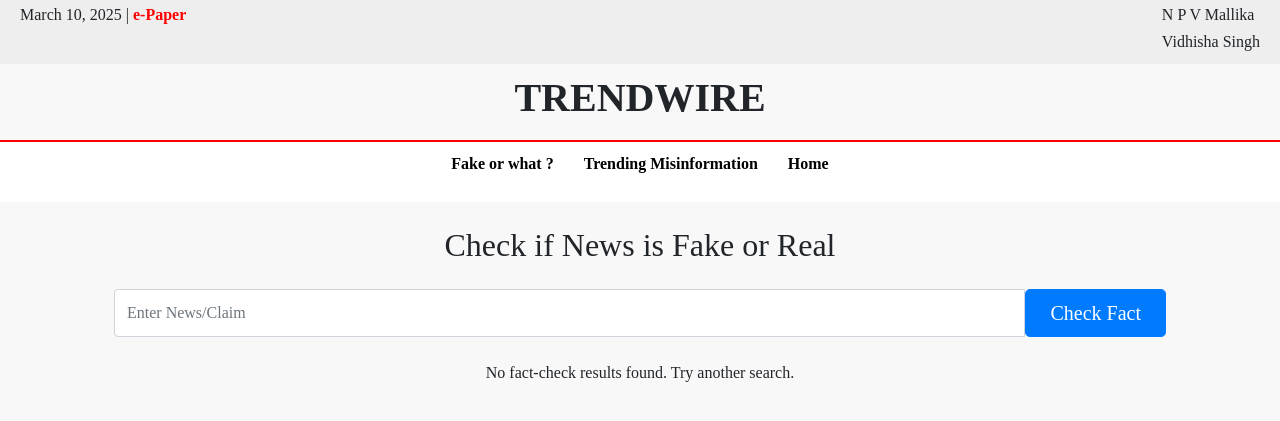
After one commit to vidhisha05/trendwire, a Django app: page /fake_or_what/ in a window 1280 px wide. The commit adds this page. Shown: the top 421 px of the page. Run offline with Django 5.2, Linux system fonts and the light colour scheme.

Commit message:
fake or what ?

```diff
--- a/news/urls.py
+++ b/news/urls.py
@@ -1,8 +1,9 @@
 
 from django.urls import path
 from .views import google_news_feed  # Import your view
-from .views import fact_check_feed
+from .views import fact_check_feed, fake_or_what
 urlpatterns = [
     path('', google_news_feed, name='home'),
-      path('fact-check/', fact_check_feed, name='fact_check'),
+    path('fact-check/', fact_check_feed, name='fact_check'),
+    path('fake_or_what/', fake_or_what, name='fake_or_what')
 ]
--- a/news/views.py
+++ b/news/views.py
@@ -1,6 +1,7 @@
 import re, html
 import requests
 import feedparser
+from django.http import JsonResponse
 from django.shortcuts import render
 
 def google_news_feed(request):
@@ -28,7 +29,7 @@
     return render(request, "news_feed.html", {"articles": articles})
 
 # SerpAPI details change this when limit of 100 is over
-SERPAPI_KEY = "9ce3aab6d473dead5b8c2ae73b1824943789135ed677227f58f8056b01f09f2e"
+SERPAPI_KEY = ""
 
 def get_google_image(query):
     search_url = "https://serpapi.com/search"
@@ -83,3 +84,42 @@
             })
 
     return render(request, 'fact_check.html', {'articles': articles})
+
+# Google Fact Check API Key (Replace with your actual API key)
+API_KEY = "AIzaSyDm-XA2llSNiwnhTszEJuzp897kiZekbH4"
+
+def fake_or_what(request):
+    results = []
+    if request.method == "POST":
+        query = request.POST.get("query")
+        url = f"https://factchecktools.googleapis.com/v1alpha1/claims:search?query={query}&key={API_KEY}"
+        response = requests.get(url)
+        data = response.json()
+
+        if "claims" in data:
+            for claim in data["claims"][:3]:
+                claim_info = {
+                    "claim": claim.get("text", "No claim text available"),
+                    "claimant": claim.get("claimant", "Unknown"),
+                    "rating": "No rating available",  # Default value
+                    "sources": []  # Store fact-check links
+                }
+                # Extract max 3 reviews only
+                reviews = claim.get("claimReview", [])[:3]
+                for review in reviews:
+                    review_info = {
+                        "fact_checker": review["publisher"].get("name", "Unknown"),
+                        "rating": review.get("textualRating", "No rating available"),
+                        "url": review.get("url", "#")
+                    }
+
+                    # Set rating from the first review (assuming it's most relevant)
+                    if claim_info["rating"] == "No rating available":
+                        claim_info["rating"] = review_info["rating"]
+
+                    claim_info["sources"].append(review_info)
+
+                results.append(claim_info)
+
+
+    return render(request, "fake_or_what.html", {"results": results})
--- a/templates/base.html
+++ b/templates/base.html
@@ -30,7 +30,7 @@
     <!-- NAVBAR -->
     <nav>
         <ul>
-            <li><a href="#">Fake or what ?</a></li>
+            <li><a href="{% url 'fake_or_what' %}">Fake or what ?</a></li>
             <li><a href="{% url 'fact_check' %}">Trending Misinformation</a></li>
             <li><a href="{% url 'home' %}">Home</a></li>
         </ul>
--- /dev/null
+++ b/templates/fake_or_what.html
@@ -0,0 +1,45 @@
+{% extends "base.html" %}
+
+{% block content %}
+<div class="container" style="max-width: 90%; margin: 0 auto; padding: 0 50px;">  <!-- Added 50px margins -->
+    <h2 class="text-center my-4">Check if News is Fake or Real</h2>
+
+    <form method="POST" class="mb-4">
+        {% csrf_token %}
+        <div class="input-group">
+            <input type="text" class="form-control" id="query" name="query" placeholder="Enter News/Claim" required>
+            <button type="submit" class="btn btn-lg btn-primary px-4">Check Fact</button>
+        </div>
+    </form>
+
+    {% if results %}
+        <h3 class="mb-3">Fake News related to your search :</h3>
+
+        <div class="row">
+            {% for result in results %}
+                <div class="col-md-4 mb-4">  <!-- Added spacing between cards -->
+                    <div class="card shadow h-100 d-flex flex-column">
+                        <div class="card-header bg-light text-dark">
+                            <h4 class="mb-0"><strong>Result - </strong><span class="text-danger">{{ result.rating }}</span></h4>
+                        </div>
+                        <div class="card-body d-flex flex-column">
+                            <h5 class="card-title">Claim:</h5>
+                            <h5><strong>{{ result.claim }}</strong></h5>
+
+                            <div class="mt-auto">  <!-- Pushed button to bottom -->
+                                <h5>Claimed by: {{ result.claimant }}</h5>
+
+                                {% for source in result.sources %}
+                                    <a href="{{ source.url }}" class="btn btn-primary btn-lg d-block mb-2" target="_blank">Source - {{ source.fact_checker }}</a>
+                                {% endfor %}
+                            </div>
+                        </div>
+                    </div>
+                </div>
+            {% endfor %}
+        </div>
+    {% else %}
+        <p class="text-center">No fact-check results found. Try another search.</p>
+    {% endif %}
+</div>
+{% endblock %}
```
